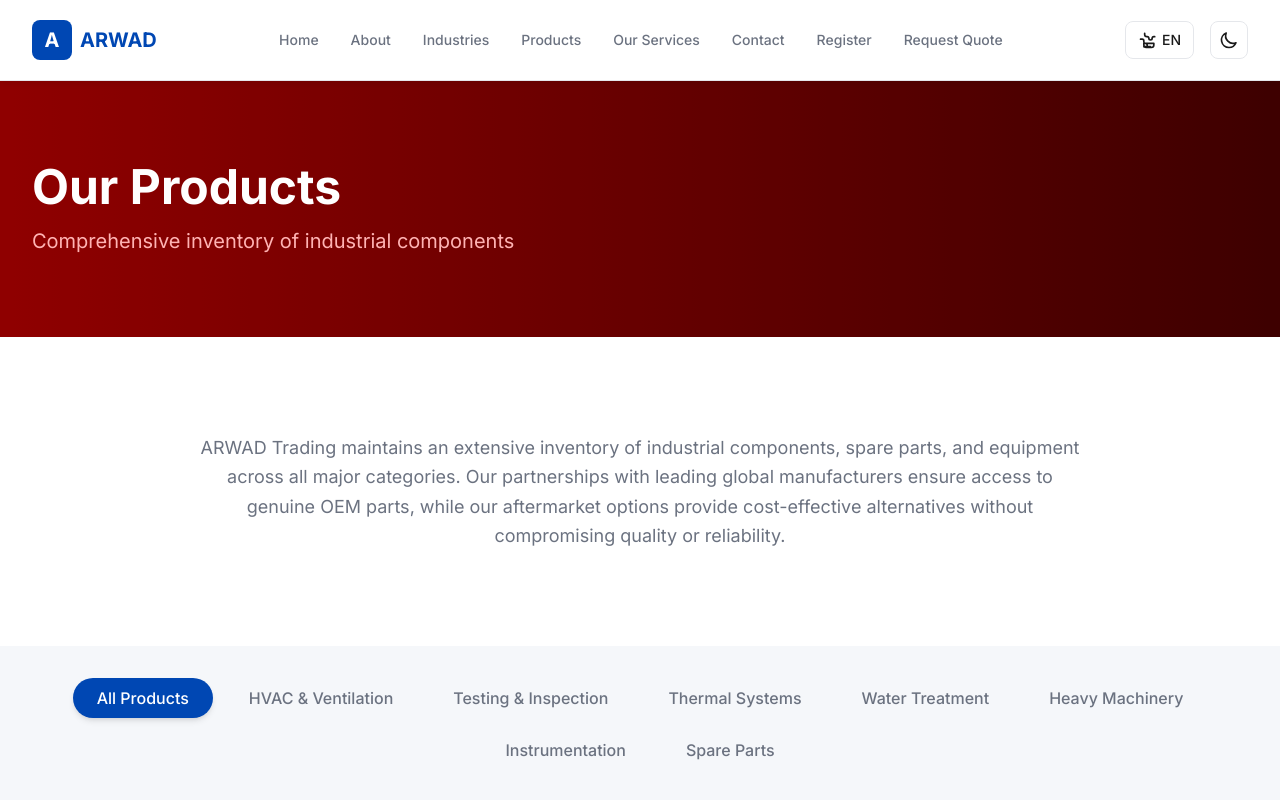
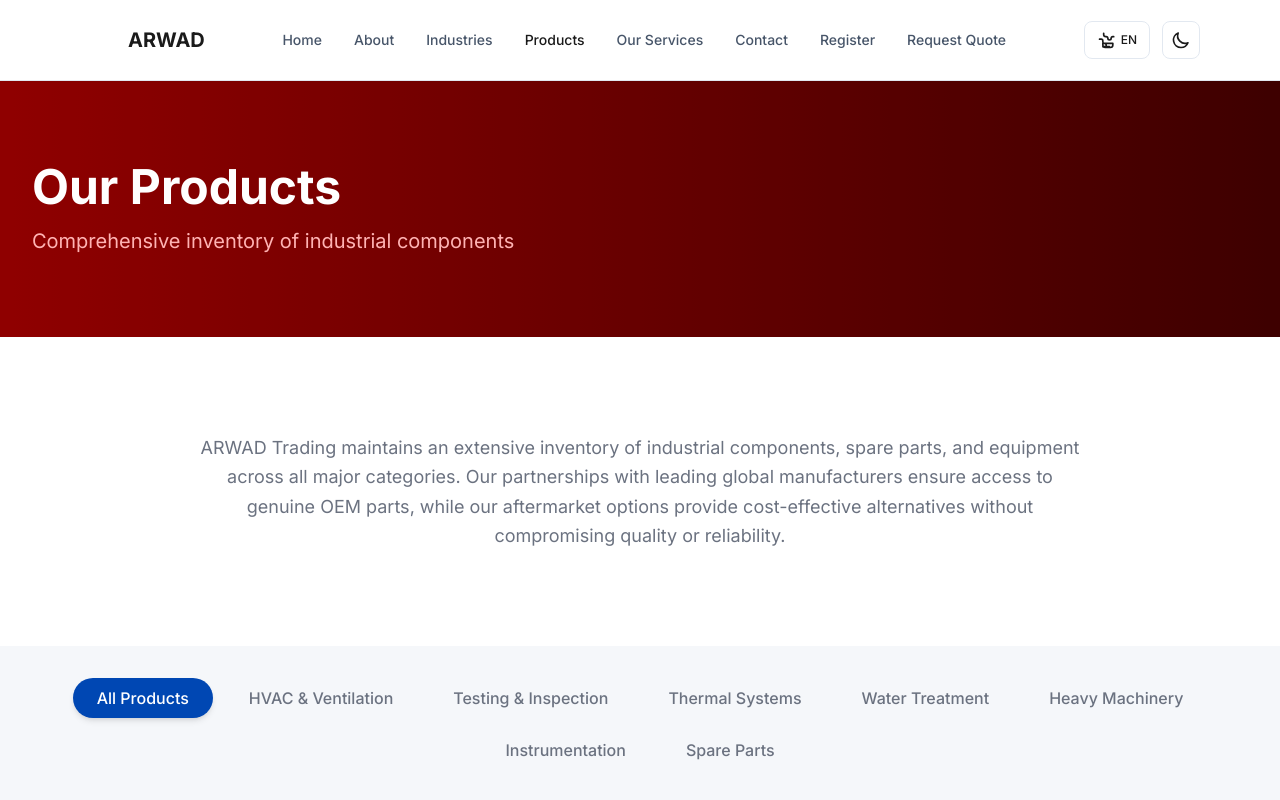
Before and after one commit to SinanZo/Arwad, a Next.js app: page /products in a window 1280 px wide. Shown: the top 800 px of the page. Built offline with nearby package versions, Linux system fonts and the light colour scheme.

Commit message:
fix: clean language context and header imports
- Remove duplicate/corrupted lines from LanguageContext.tsx

- Fix Header.tsx to import from @/contexts/LanguageContext

- Remove non-existent useTranslations hook import

```diff
--- a/components/Header.tsx
+++ b/components/Header.tsx
@@ -1,66 +1,156 @@
-"use client"
+"use client";
 
-import Link from 'next/link'
-import { useState, useEffect } from 'react'
-import { useLanguage } from '@/contexts/LanguageContext'
-import { useTheme } from 'next-themes'
+import Link from "next/link";
+import { useState, useEffect } from "react";
+import { usePathname } from "next/navigation";
+import { useTheme } from "next-themes";
 
-const Menu = () => <svg className="w-6 h-6" fill="none" stroke="currentColor" viewBox="0 0 24 24"><path strokeLinecap="round" strokeLinejoin="round" strokeWidth={2} d="M4 6h16M4 12h16M4 18h16" /></svg>
-const X = () => <svg className="w-6 h-6" fill="none" stroke="currentColor" viewBox="0 0 24 24"><path strokeLinecap="round" strokeLinejoin="round" strokeWidth={2} d="M6 18L18 6M6 6l12 12" /></svg>
-const Sun = () => <svg className="w-5 h-5" fill="none" stroke="currentColor" viewBox="0 0 24 24"><path strokeLinecap="round" strokeLinejoin="round" strokeWidth={2} d="M12 3v1m0 16v1m9-9h-1m-16 0H1m15.364 1.636l-.707-.707M6.343 6.343l-.707-.707m12.728 0l-.707.707M6.343 17.657l-.707.707M16 12a4 4 0 11-8 0 4 4 0 018 0z" /></svg>
-const Moon = () => <svg className="w-5 h-5" fill="none" stroke="currentColor" viewBox="0 0 24 24"><path strokeLinecap="round" strokeLinejoin="round" strokeWidth={2} d="M20.354 15.354A9 9 0 018.646 3.646 9.003 9.003 0 0012 21a9.003 9.003 0 008.354-5.646z" /></svg>
-const Globe = () => <svg className="w-5 h-5" fill="none" stroke="currentColor" viewBox="0 0 24 24"><path strokeLinecap="round" strokeLinejoin="round" strokeWidth={2} d="M3.055 11H5a2 2 0 012 2v1a2 2 0 002 2 2 2 0 012 2v2.945M8 3.935V5.5A2.5 2.5 0 0010.5 8h.5a2 2 0 012 2 2 2 0 104 0 2 2 0 012-2h1.064M15 20H7m6-4h6v2a3 3 0 01-3 3h-6a3 3 0 01-3-3v-2z" /></svg>
+import { useLanguage } from "@/contexts/LanguageContext";
+
+const MenuIcon = () => (
+  <svg
+    className="h-6 w-6"
+    fill="none"
+    stroke="currentColor"
+    viewBox="0 0 24 24"
+  >
+    <path
+      strokeLinecap="round"
+      strokeLinejoin="round"
+      strokeWidth={2}
+      d="M4 6h16M4 12h16M4 18h16"
+    />
+  </svg>
+);
+
+const CloseIcon = () => (
+  <svg
+    className="h-6 w-6"
+    fill="none"
+    stroke="currentColor"
+    viewBox="0 0 24 24"
+  >
+    <path
+      strokeLinecap="round"
+      strokeLinejoin="round"
+      strokeWidth={2}
+      d="M6 18L18 6M6 6l12 12"
+    />
+  </svg>
+);
+
+const SunIcon = () => (
+  <svg
+    className="h-5 w-5"
+    fill="none"
+    stroke="currentColor"
+    viewBox="0 0 24 24"
+  >
+    <path
+      strokeLinecap="round"
+      strokeLinejoin="round"
+      strokeWidth={2}
+      d="M12 3v1m0 16v1m9-9h-1M4 12H3m14.364 4.364l-.707-.707M6.343 6.343l-.707-.707m12.728 0l-.707.707M6.343 17.657l-.707.707M16 12a4 4 0 11-8 0 4 4 0 018 0z"
+    />
+  </svg>
+);
+
+const MoonIcon = () => (
+  <svg
+    className="h-5 w-5"
+    fill="none"
+    stroke="currentColor"
+    viewBox="0 0 24 24"
+  >
+    <path
+      strokeLinecap="round"
+      strokeLinejoin="round"
+      strokeWidth={2}
+      d="M20.354 15.354A9 9 0 018.646 3.646 9.003 9.003 0 0012 21a9.003 9.003 0 008.354-5.646z"
+    />
+  </svg>
+);
+
+const GlobeIcon = () => (
+  <svg
+    className="h-5 w-5"
+    fill="none"
+    stroke="currentColor"
+    viewBox="0 0 24 24"
+  >
+    <path
+      strokeLinecap="round"
+      strokeLinejoin="round"
+      strokeWidth={2}
+      d="M3.055 11H5a2 2 0 012 2v1a2 2 0 002 2 2 2 0 012 2v2.945M8 3.935V5.5A2.5 2.5 0 0010.5 8h.5a2 2 0 012 2 2 2 0 104 0 2 2 0 012-2h1.064M15 20H7m6-4h6v2a3 3 0 01-3 3h-6a3 3 0 01-3-3v-2z"
+    />
+  </svg>
+);
 
 export default function Header() {
-  const [isMenuOpen, setIsMenuOpen] = useState(false)
-  const [mounted, setMounted] = useState(false)
-  const { language, setLanguage, t } = useLanguage()
-  const { theme, setTheme } = useTheme()
+  const [isMenuOpen, setIsMenuOpen] = useState(false);
+  const [mounted, setMounted] = useState(false);
+
+  const { language: lang, setLanguage: setLang, dir, t } = useLanguage();
+  const { theme, setTheme } = useTheme();
+  const pathname = usePathname();
 
   useEffect(() => {
-    setMounted(true)
-  }, [])
+    setMounted(true);
+  }, []);
 
   const toggleLanguage = () => {
-    setLanguage(language === 'en' ? 'ar' : 'en')
-  }
+    setLang(lang === "en" ? "ar" : "en");
+  };
 
   const toggleTheme = () => {
-    setTheme(theme === 'dark' ? 'light' : 'dark')
-  }
+    setTheme(theme === "dark" ? "light" : "dark");
+  };
 
   const navLinks = [
-    { href: '/', label: t('nav.home') },
-    { href: '/about', label: t('nav.about') },
-    { href: '/industries', label: t('nav.industries') },
-    { href: '/products', label: t('nav.products') },
-    { href: '/our-services', label: t('nav.services') },
-    { href: '/contact', label: t('nav.contact') },
-    { href: '/register', label: t('nav.register') },
-    { href: '/quote-order', label: t('nav.quote') },
-  ]
+    { href: "/", label: t("nav.home") },
+    { href: "/about", label: t("nav.about") },
+    { href: "/industries", label: t("nav.industries") },
+    { href: "/products", label: t("nav.products") },
+    { href: "/our-services", label: t("nav.services") },
+    { href: "/contact", label: t("nav.contact") },
+    { href: "/register", label: t("nav.register") },
+    { href: "/quote-order", label: t("nav.quote") },
+  ];
+
+  const isActive = (href: string) =>
+    href === "/"
+      ? pathname === "/"
+      : pathname.startsWith(href);
 
   return (
-    <header className="sticky top-0 z-50 bg-surface/95 backdrop-blur-sm border-b border-custom shadow-custom">
-      <nav className="container-custom">
-        <div className="flex items-center justify-between h-16 md:h-20">
+    <header className="sticky top-0 z-50 border-b border-slate-200 bg-white/90 shadow-sm backdrop-blur-md dark:border-slate-800 dark:bg-bgDark/90">
+      <nav className="mx-auto max-w-6xl px-4">
+        <div className="flex h-16 items-center justify-between md:h-20">
           {/* Logo */}
-          <Link href="/" className="flex items-center space-x-2 rtl:space-x-reverse">
-            <div className="w-10 h-10 bg-primary-600 rounded-lg flex items-center justify-center">
-              <span className="text-white font-bold text-xl">A</span>
+          <Link
+            href="/"
+            className="flex items-center space-x-2 rtl:space-x-reverse"
+          >
+            <div className="flex h-10 w-10 items-center justify-center rounded-lg bg-primary text-xl font-bold text-white">
+              A
             </div>
-            <span className="font-bold text-xl text-primary-600 dark:text-primary-400">
-              {t('brand.short')}
+            <span className="text-xl font-bold text-primary dark:text-primary-light">
+              ARWAD
             </span>
           </Link>
 
           {/* Desktop Navigation */}
-          <div className="hidden lg:flex items-center space-x-8 rtl:space-x-reverse">
+          <div className="hidden items-center space-x-8 rtl:space-x-reverse lg:flex">
             {navLinks.map((link) => (
               <Link
                 key={link.href}
                 href={link.href}
-                className="text-sm font-medium text-secondary hover:text-primary-600 dark:hover:text-primary-400 transition-colors"
+                className={`text-sm font-medium transition-colors ${
+                  isActive(link.href)
+                    ? "text-primary dark:text-primary-light"
+                    : "text-slate-600 hover:text-primary dark:text-slate-300 dark:hover:text-primary-light"
+                }`}
               >
                 {link.label}
               </Link>
@@ -68,55 +158,56 @@ export default function Header() {
           </div>
 
           {/* Actions */}
-          <div className="flex items-center space-x-4 rtl:space-x-reverse">
+          <div className="flex items-center space-x-3 rtl:space-x-reverse">
             {/* Language Toggle */}
             <button
               onClick={toggleLanguage}
-              className="flex items-center space-x-1 rtl:space-x-reverse px-3 py-2 rounded-lg hover:bg-surface-hover transition-colors border border-custom"
-              aria-label={t('language.toggle')}
+              className="flex items-center space-x-1 rtl:space-x-reverse rounded-lg border border-slate-200 px-3 py-2 text-xs font-medium hover:bg-slate-100 dark:border-slate-700 dark:hover:bg-slate-800"
+              aria-label={t("language.toggle" as any)}
             >
-              <Globe />
-              <span className="text-sm font-medium">
-                {language === 'en' ? 'EN' : 'العربية'}
-              </span>
+              <GlobeIcon />
+              <span>{lang === "en" ? "EN" : "العربية"}</span>
             </button>
 
-            {/* Theme Toggle */}
+            {/* Theme Toggle (only after mount to avoid hydration issues) */}
             {mounted && (
               <button
                 onClick={toggleTheme}
-                className="p-2 rounded-lg hover:bg-surface-hover transition-colors border border-custom"
-                aria-label={t('theme.toggle')}
+                className="rounded-lg border border-slate-200 p-2 hover:bg-slate-100 dark:border-slate-700 dark:hover:bg-slate-800"
+                aria-label={t("theme.toggle" as any)}
               >
-                {theme === 'dark' ? <Sun /> : <Moon />}
+                {theme === "dark" ? <SunIcon /> : <MoonIcon />}
               </button>
             )}
 
             {/* Mobile Menu Toggle */}
             <button
-              onClick={() => setIsMenuOpen(!isMenuOpen)}
-              className="lg:hidden p-2 rounded-lg hover:bg-surface-hover transition-colors"
+              onClick={() => setIsMenuOpen((v) => !v)}
+              className="rounded-lg p-2 hover:bg-slate-100 dark:hover:bg-slate-800 lg:hidden"
               aria-label="Toggle menu"
             >
-              {isMenuOpen ? (
-                <X />
-              ) : (
-                <Menu />
-              )}
+              {isMenuOpen ? <CloseIcon /> : <MenuIcon />}
             </button>
           </div>
         </div>
 
         {/* Mobile Menu */}
         {isMenuOpen && (
-          <div className="lg:hidden py-4 animate-slide-in">
-            <div className="flex flex-col space-y-4">
+          <div
+            className="pb-4 pt-2 lg:hidden"
+            style={{ textAlign: dir === "rtl" ? "right" : "left" }}
+          >
+            <div className="flex flex-col space-y-2">
               {navLinks.map((link) => (
                 <Link
                   key={link.href}
                   href={link.href}
                   onClick={() => setIsMenuOpen(false)}
-                  className="text-base font-medium text-secondary hover:text-primary-600 dark:hover:text-primary-400 transition-colors py-2"
+                  className={`py-2 text-sm font-medium transition-colors ${
+                    isActive(link.href)
+                      ? "text-primary dark:text-primary-light"
+                      : "text-slate-600 hover:text-primary dark:text-slate-300 dark:hover:text-primary-light"
+                  }`}
                 >
                   {link.label}
                 </Link>
@@ -126,5 +217,5 @@ export default function Header() {
         )}
       </nav>
     </header>
-  )
+  );
 }
--- a/contexts/LanguageContext.tsx
+++ b/contexts/LanguageContext.tsx
@@ -1,14 +1,14 @@
-'use client'
+"use client"
 
-import { createContext, useContext, useState, useEffect, ReactNode } from 'react'
+import { createContext, useContext, useState, useEffect, ReactNode } from "react"
 
-type Language = 'en' | 'ar'
+type Language = "en" | "ar"
 
 interface LanguageContextType {
   language: Language
   setLanguage: (lang: Language) => void
   t: (key: string) => string
-  dir: 'ltr' | 'rtl'
+  dir: "ltr" | "rtl"
 }
 
 const LanguageContext = createContext<LanguageContextType | undefined>(undefined)
@@ -16,52 +16,46 @@ const LanguageContext = createContext<LanguageContextType | undefined>(undefined
 export function LanguageProvider({ children }: { children: ReactNode }) {
   const [language, setLanguageState] = useState<Language>(() => {
     try {
-      if (typeof window !== 'undefined') {
-        const saved = localStorage.getItem('language') as Language | null
-        if (saved === 'ar' || saved === 'en') return saved
+      if (typeof window !== "undefined") {
+        const saved = localStorage.getItem("language") as Language | null
+        if (saved === "ar" || saved === "en") return saved
       }
-    } catch (e) {
+    } catch {
       // ignore
     }
-    return 'en'
+    return "en"
   })
 
-  const [translations, setTranslations] = useState<any>({})
+  const [translations, setTranslations] = useState<Record<string, any>>({})
 
   useEffect(() => {
-    // Load translations
-    import(`@/locales/${language}/common.json`).then((module) => {
-      setTranslations(module.default)
-    })
+    import(`@/locales/${language}/common.json`)
+      .then((m) => setTranslations(m?.default ?? {}))
+      .catch(() => setTranslations({}))
 
-    // Update document direction
-    document.documentElement.dir = language === 'ar' ? 'rtl' : 'ltr'
-    document.documentElement.lang = language
+    if (typeof document !== "undefined") {
+      document.documentElement.dir = language === "ar" ? "rtl" : "ltr"
+      document.documentElement.lang = language
+    }
 
-    // Save preference
-    localStorage.setItem('language', language)
+    try {
+      localStorage.setItem("language", language)
+    } catch {}
   }, [language])
 
-  const setLanguage = (lang: Language) => {
-    setLanguageState(lang)
+  const setLanguage = (lang: Language) => setLanguageState(lang)
+
+  const t = (key: string): string => {
+    const parts = key.split(".")
+    let curr: any = translations
+    for (const p of parts) {
+      if (curr && typeof curr === "object" && p in curr) curr = curr[p]
+      else return key
+    }
+    return typeof curr === "string" ? curr : key
   }
 
-  const t = (key: string): string => {
-    const keys = key.split('.')
-    let value = translations
-
-    for (const k of keys) {
-      if (value && typeof value === 'object') {
-        value = value[k]
-      } else {
-        return key
-      }
-    }
-
-    return typeof value === 'string' ? value : key
-  }
-
-  const dir = language === 'ar' ? 'rtl' : 'ltr'
+  const dir = language === "ar" ? "rtl" : "ltr"
 
   return (
     <LanguageContext.Provider value={{ language, setLanguage, t, dir }}>
@@ -71,9 +65,7 @@ export function LanguageProvider({ children }: { children: ReactNode }) {
 }
 
 export function useLanguage() {
-  const context = useContext(LanguageContext)
-  if (context === undefined) {
-    throw new Error('useLanguage must be used within a LanguageProvider')
-  }
-  return context
+  const ctx = useContext(LanguageContext)
+  if (!ctx) throw new Error("useLanguage must be used within a LanguageProvider")
+  return ctx
 }
```
